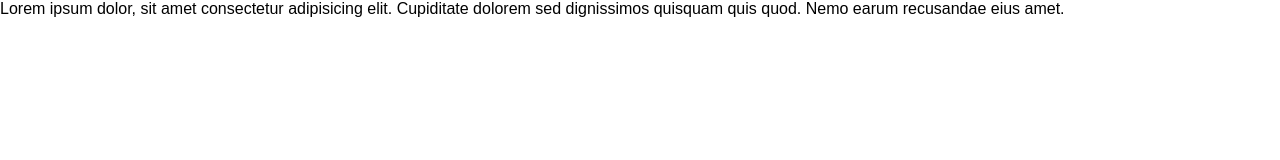
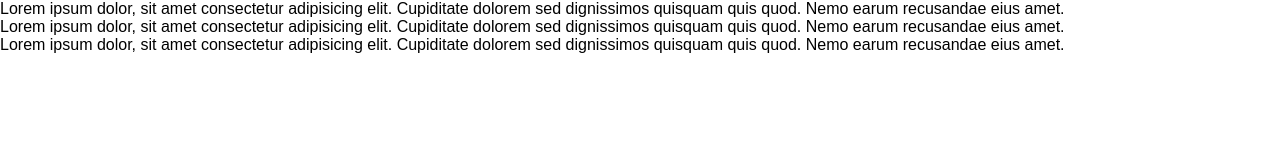
Before and after one commit to mrhripon/gitTest, a plain HTML site: page index.html in a window 1280 px wide. Drawn offline with Linux system fonts and the light colour scheme.

Commit message:
changes in master branch

```diff
--- a/index.html
+++ b/index.html
@@ -12,6 +12,17 @@
         <div class="para">
             <p>Lorem ipsum dolor, sit amet consectetur adipisicing elit. Cupiditate dolorem sed dignissimos quisquam quis quod. Nemo earum recusandae eius amet.</p>
         </div>
+
+
+
+        <div class="para">
+            <p>Lorem ipsum dolor, sit amet consectetur adipisicing elit. Cupiditate dolorem sed dignissimos quisquam quis quod. Nemo earum recusandae eius amet.</p>
+        </div>
+
+
+        <div class="para">
+            <p>Lorem ipsum dolor, sit amet consectetur adipisicing elit. Cupiditate dolorem sed dignissimos quisquam quis quod. Nemo earum recusandae eius amet.</p>
+        </div>
     </div>
 
 
--- a/main.js
+++ b/main.js
@@ -0,0 +1,2 @@
+let x = 15;
+console.log(x)
```
